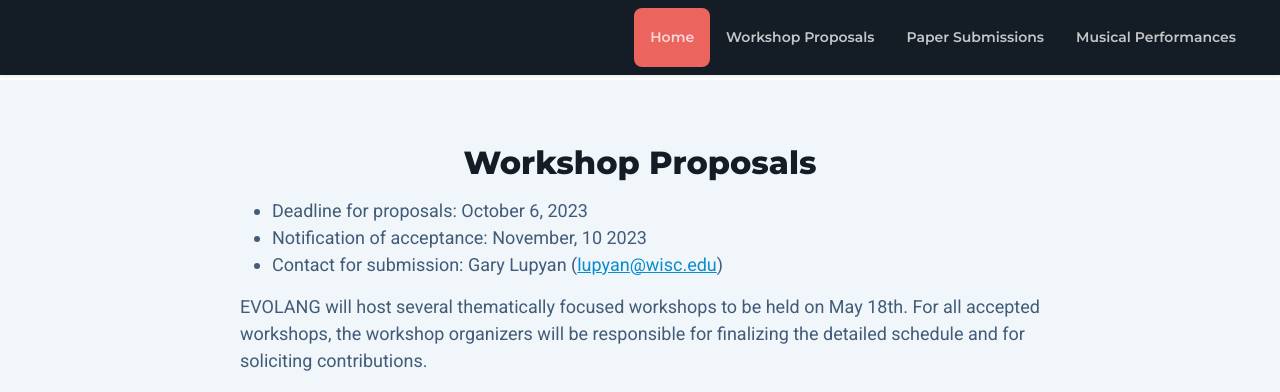
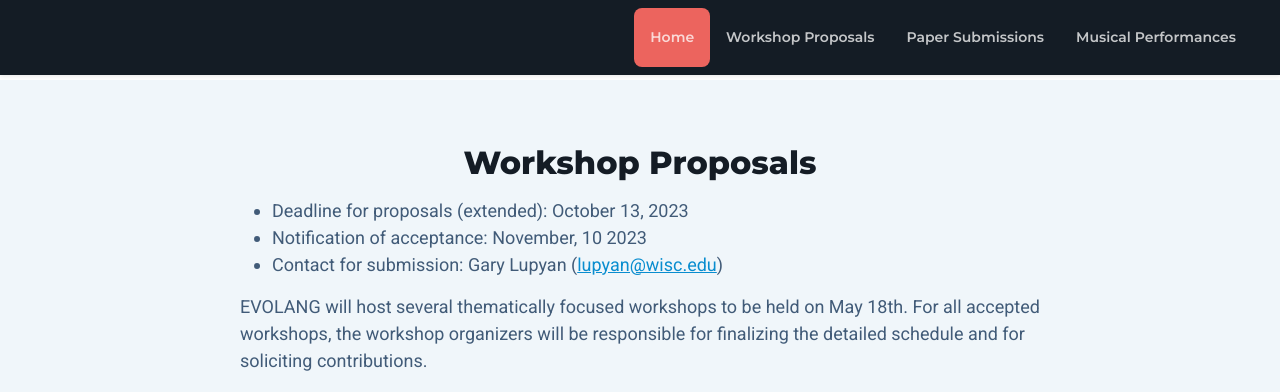
Before and after one commit to evolang2024/evolang2024.github.io, a Jekyll site: the page built from _pages/submission_details.md, in a window 1280 px wide and 900 px high. Shown: the top 392 px of the window. Built offline with Jekyll 4.4.1, drawn with Linux system fonts in a browser that asks for light colours; nearby versions of some CDN libraries; library files that are not in the unit come from our copies.

Commit message:
Extend forgotten workshop deadline

```diff
--- a/_pages/submission_details.md
+++ b/_pages/submission_details.md
@@ -5,7 +5,7 @@
 info:
   info_sections:
       - header: "Workshop Proposals"
-        subheader: "<ul><li>Deadline for proposals: October 6, 2023</li>
+        subheader: "<ul><li>Deadline for proposals (extended): October 13, 2023</li>
         <li>Notification of acceptance: November, 10 2023</li>
         <li>Contact for submission: Gary Lupyan (<a href='mailto:lupyan@wisc.edu'>lupyan@wisc.edu</a>)</li></ul>
         EVOLANG will host several thematically focused workshops to be held on May 18th. For all accepted workshops, the workshop organizers will be responsible for finalizing the detailed schedule and for soliciting contributions.<br><br>
```
